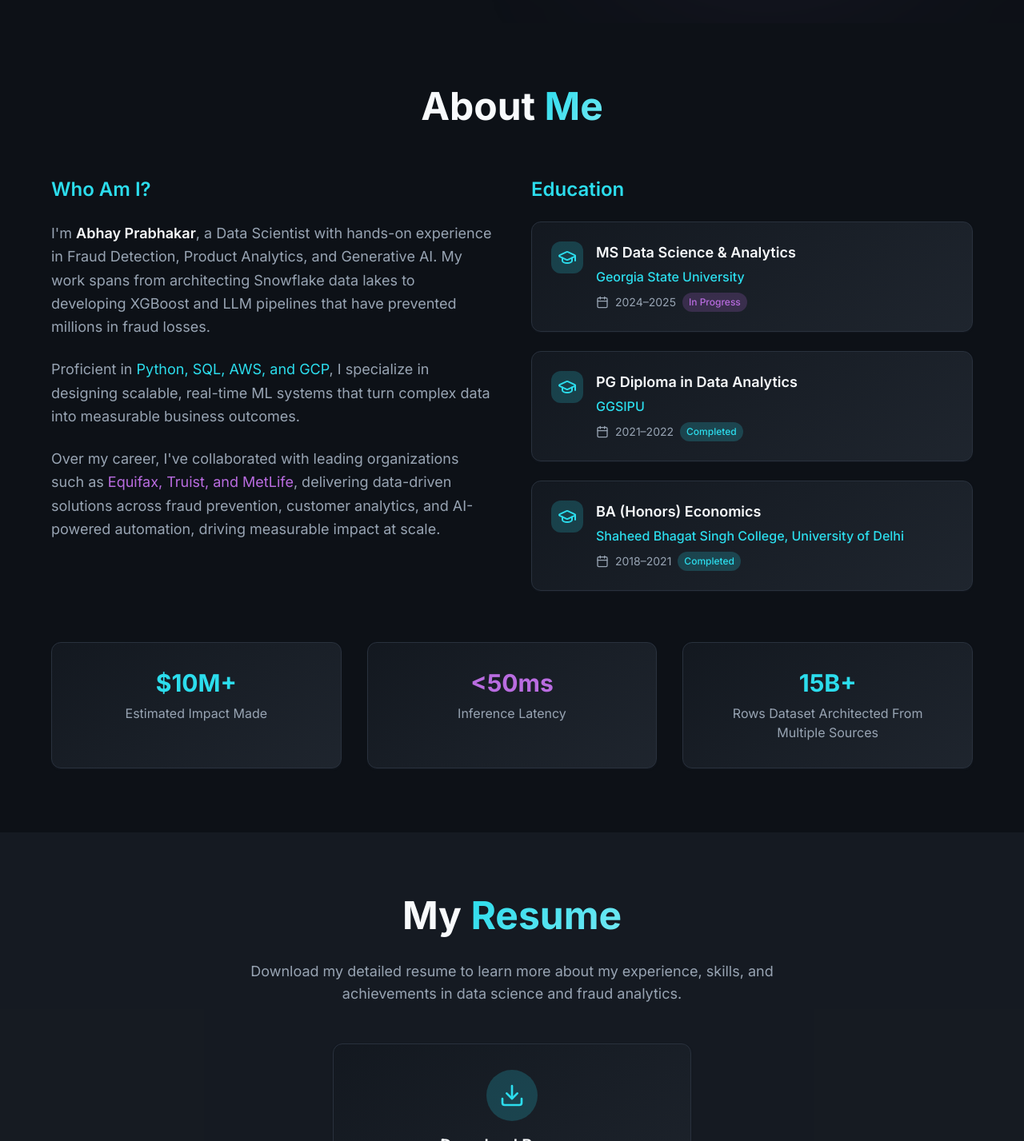
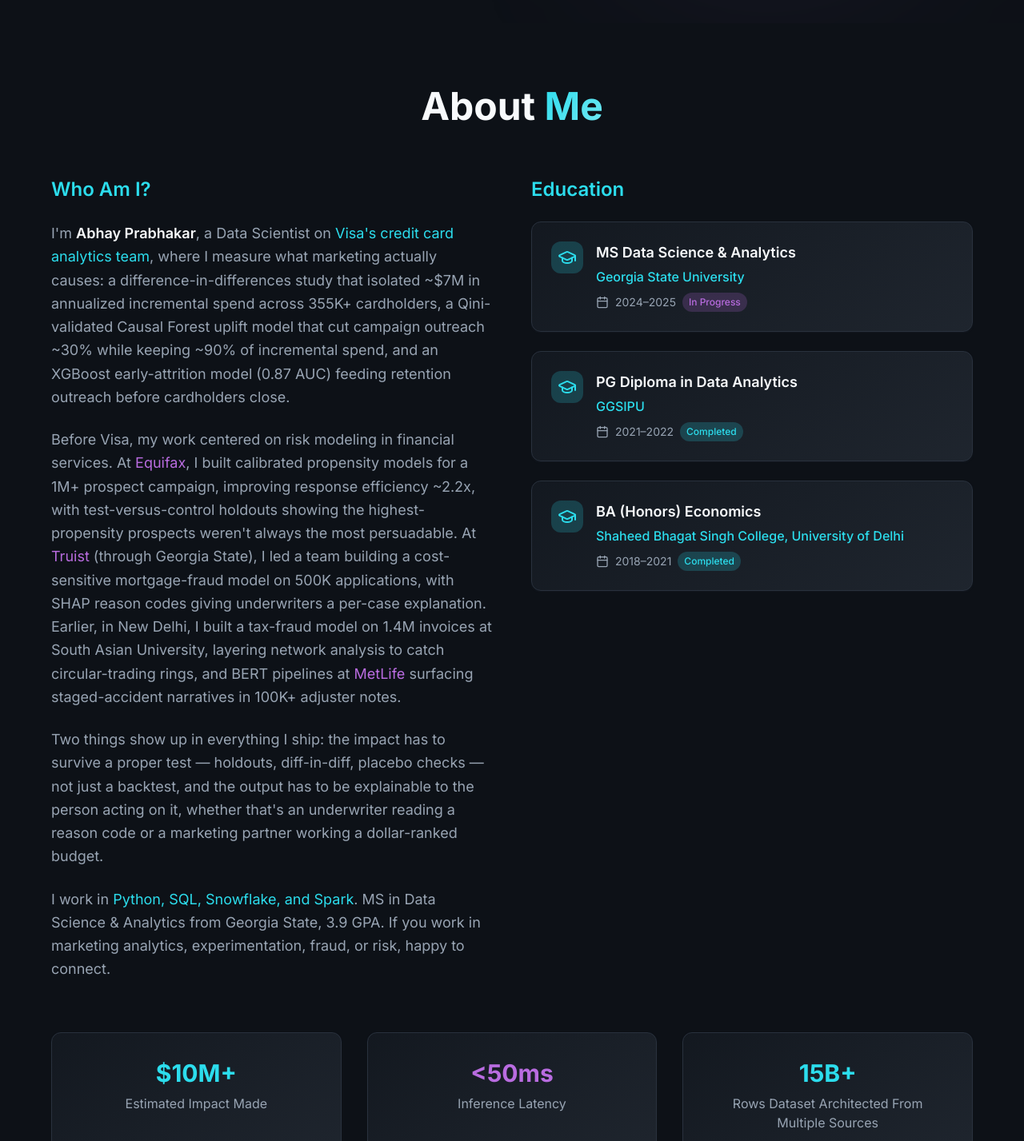
Before and after one commit to AbhayPrabhakar4100/portfoliodatascience, a React (Vite) app: page / in a window 1280 px wide. Shown: the part 771-2198 px from the top of the page at 80% size. Built offline with nearby package versions, Linux system fonts and the light colour scheme.

Commit message:
Changes
Co-authored-by: AbhayPrabhakar4100 <199661610+AbhayPrabhakar4100@users.noreply.github.com>

```diff
--- a/src/components/sections/AboutSection.tsx
+++ b/src/components/sections/AboutSection.tsx
@@ -30,13 +30,16 @@ const AboutSection = () => {
               <h3 className="text-2xl font-semibold mb-6 text-primary">Who Am I?</h3>
               <div className="space-y-6 text-lg text-muted-foreground leading-relaxed">
                 <p>
-                  I'm <span className="text-foreground font-semibold">Abhay Prabhakar</span>, a Data Scientist with hands-on experience in Fraud Detection, Product Analytics, and Generative AI. My work spans from architecting Snowflake data lakes to developing XGBoost and LLM pipelines that have prevented millions in fraud losses.
+                  I'm <span className="text-foreground font-semibold">Abhay Prabhakar</span>, a Data Scientist on <span className="text-primary">Visa's credit card analytics team</span>, where I measure what marketing actually causes: a difference-in-differences study that isolated ~$7M in annualized incremental spend across 355K+ cardholders, a Qini-validated Causal Forest uplift model that cut campaign outreach ~30% while keeping ~90% of incremental spend, and an XGBoost early-attrition model (0.87 AUC) feeding retention outreach before cardholders close.
                 </p>
                 <p>
-                  Proficient in <span className="text-primary">Python, SQL, AWS, and GCP</span>, I specialize in designing scalable, real-time ML systems that turn complex data into measurable business outcomes.
+                  Before Visa, my work centered on risk modeling in financial services. At <span className="text-accent">Equifax</span>, I built calibrated propensity models for a 1M+ prospect campaign, improving response efficiency ~2.2x, with test-versus-control holdouts showing the highest-propensity prospects weren't always the most persuadable. At <span className="text-accent">Truist</span> (through Georgia State), I led a team building a cost-sensitive mortgage-fraud model on 500K applications, with SHAP reason codes giving underwriters a per-case explanation. Earlier, in New Delhi, I built a tax-fraud model on 1.4M invoices at South Asian University, layering network analysis to catch circular-trading rings, and BERT pipelines at <span className="text-accent">MetLife</span> surfacing staged-accident narratives in 100K+ adjuster notes.
                 </p>
                 <p>
-                  Over my career, I've collaborated with leading organizations such as <span className="text-accent">Equifax, Truist, and MetLife</span>, delivering data-driven solutions across fraud prevention, customer analytics, and AI-powered automation, driving measurable impact at scale.
+                  Two things show up in everything I ship: the impact has to survive a proper test — holdouts, diff-in-diff, placebo checks — not just a backtest, and the output has to be explainable to the person acting on it, whether that's an underwriter reading a reason code or a marketing partner working a dollar-ranked budget.
+                </p>
+                <p>
+                  I work in <span className="text-primary">Python, SQL, Snowflake, and Spark</span>. MS in Data Science & Analytics from Georgia State, 3.9 GPA. If you work in marketing analytics, experimentation, fraud, or risk, happy to connect.
                 </p>
               </div>
             </div>
```
